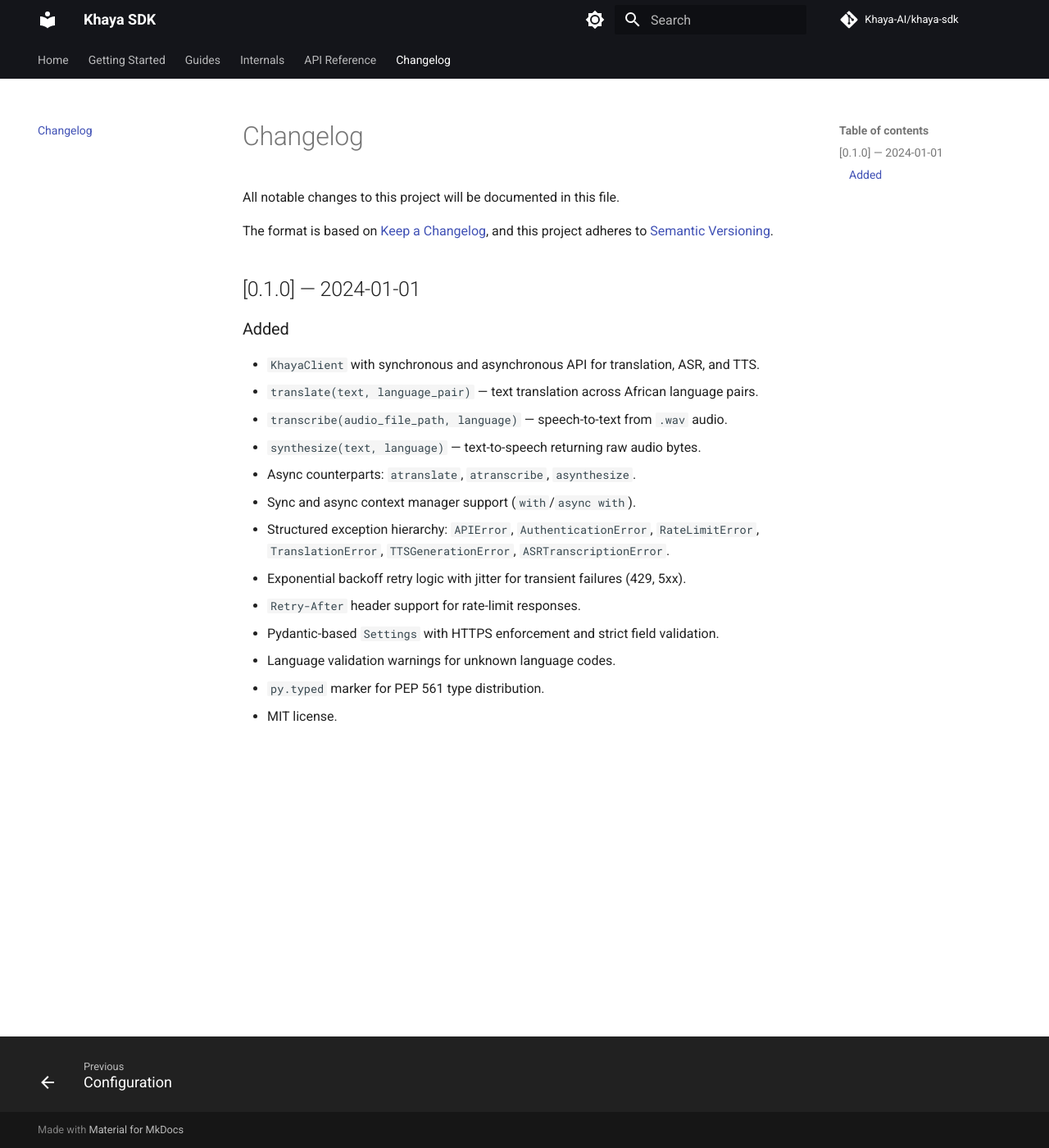
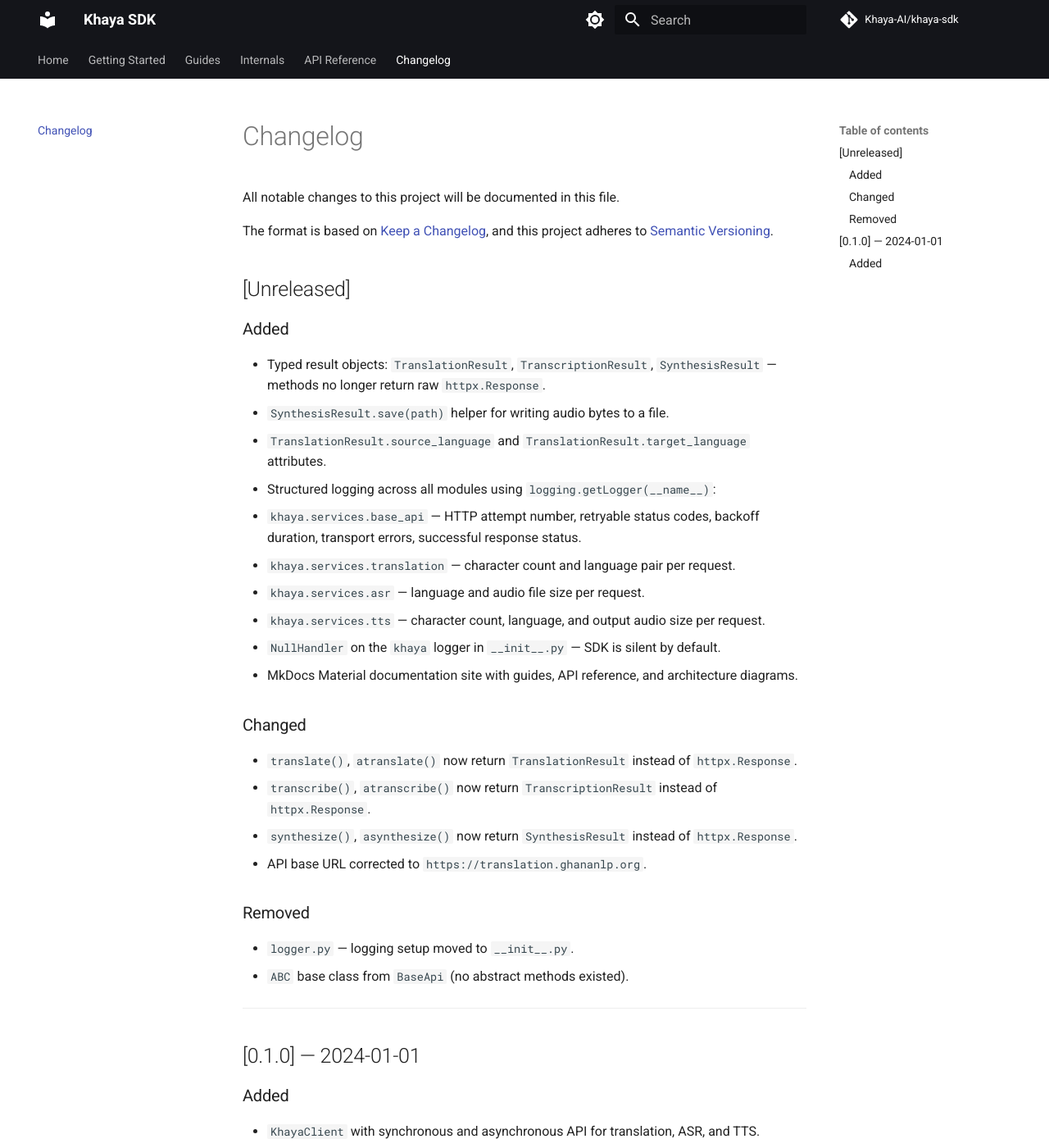
Before and after one commit to Khaya-AI/khaya-sdk, an MkDocs documentation site: the page built from docs/changelog.md, in a window 1280 px wide and 1400 px high. Shown: the whole window at 82% size. Built offline with MkDocs 1.6.1 and Material for MkDocs 9.7.7, drawn with Linux system fonts in a browser that asks for light colours; comment, search, counter and statistics services are not loaded.

Commit message:
docs: add logging guide and update all docs to reflect logging improvements
- New docs/guides/logging.md: logger hierarchy, levels, enabling logs,
  example output, structlog integration
- configuration.md: add logging section linking to the guide
- internals.md: add logger hierarchy diagram and BaseApi logging bullet
- mkdocs.yml: add Logging to guides nav
- docs/changelog.md + CHANGELOG.md: document all unreleased changes
  (typed results, logging, base URL fix, removed dead code)

```diff
--- a/docs/changelog.md
+++ b/docs/changelog.md
@@ -4,6 +4,35 @@ All notable changes to this project will be documented in this file.
 
 The format is based on [Keep a Changelog](https://keepachangelog.com/en/1.0.0/),
 and this project adheres to [Semantic Versioning](https://semver.org/spec/v2.0.0.html).
+
+## [Unreleased]
+
+### Added
+
+- Typed result objects: `TranslationResult`, `TranscriptionResult`, `SynthesisResult` — methods no longer return raw `httpx.Response`.
+- `SynthesisResult.save(path)` helper for writing audio bytes to a file.
+- `TranslationResult.source_language` and `TranslationResult.target_language` attributes.
+- Structured logging across all modules using `logging.getLogger(__name__)`:
+  - `khaya.services.base_api` — HTTP attempt number, retryable status codes, backoff duration, transport errors, successful response status.
+  - `khaya.services.translation` — character count and language pair per request.
+  - `khaya.services.asr` — language and audio file size per request.
+  - `khaya.services.tts` — character count, language, and output audio size per request.
+- `NullHandler` on the `khaya` logger in `__init__.py` — SDK is silent by default.
+- MkDocs Material documentation site with guides, API reference, and architecture diagrams.
+
+### Changed
+
+- `translate()`, `atranslate()` now return `TranslationResult` instead of `httpx.Response`.
+- `transcribe()`, `atranscribe()` now return `TranscriptionResult` instead of `httpx.Response`.
+- `synthesize()`, `asynthesize()` now return `SynthesisResult` instead of `httpx.Response`.
+- API base URL corrected to `https://translation.ghananlp.org`.
+
+### Removed
+
+- `logger.py` — logging setup moved to `__init__.py`.
+- `ABC` base class from `BaseApi` (no abstract methods existed).
+
+---
 
 ## [0.1.0] — 2024-01-01
 
--- a/mkdocs.yml
+++ b/mkdocs.yml
@@ -71,6 +71,7 @@ nav:
       - Error Handling: guides/error-handling.md
       - Async Usage: guides/async.md
       - Configuration: guides/configuration.md
+      - Logging: guides/logging.md
   - Internals: internals.md
   - API Reference:
       - KhayaClient: api-reference/client.md
```
Also changed, not shown: CHANGELOG.md (+29 -0 lines), docs/guides/configuration.md (+12 -0 lines), docs/guides/logging.md (added, +80 -0 lines), docs/internals.md (+15 -0 lines).
